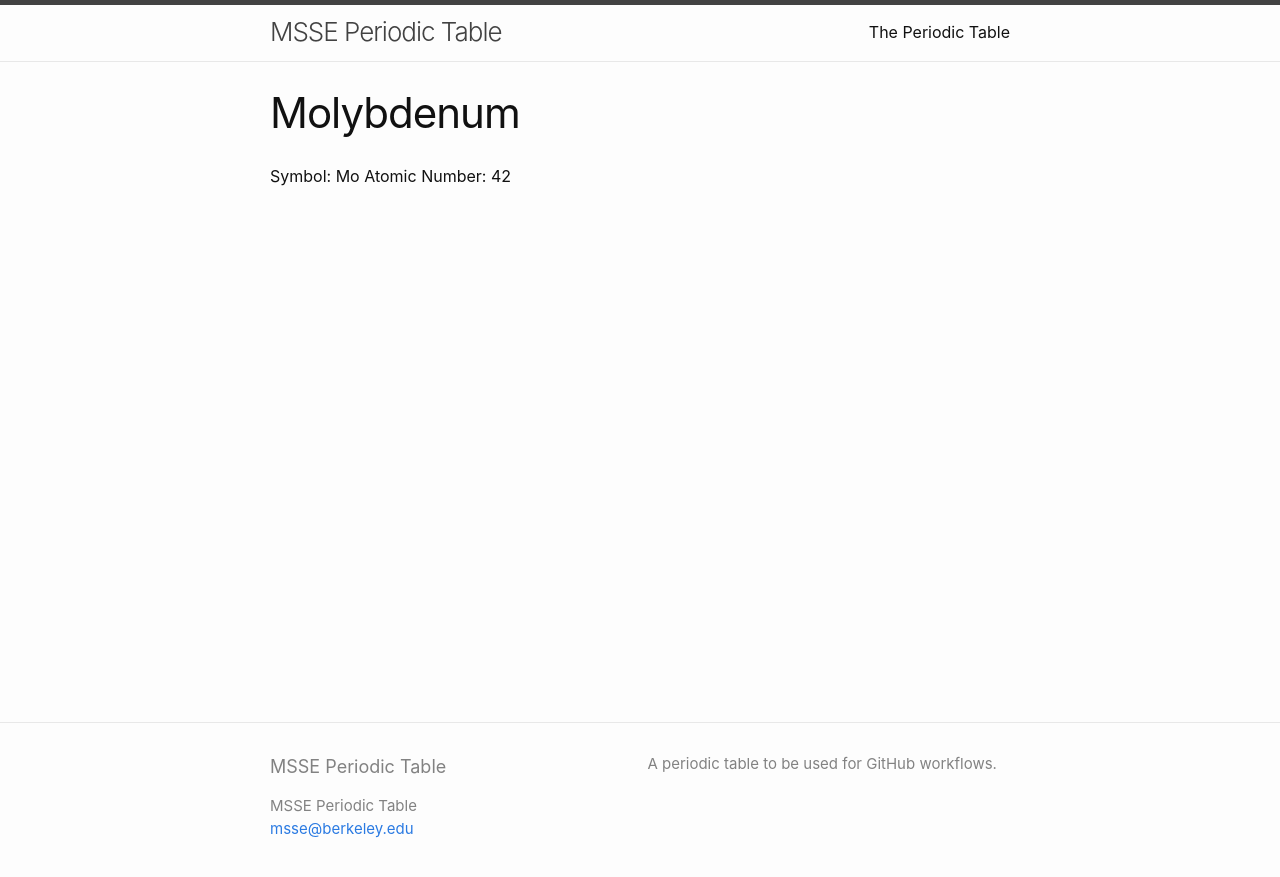
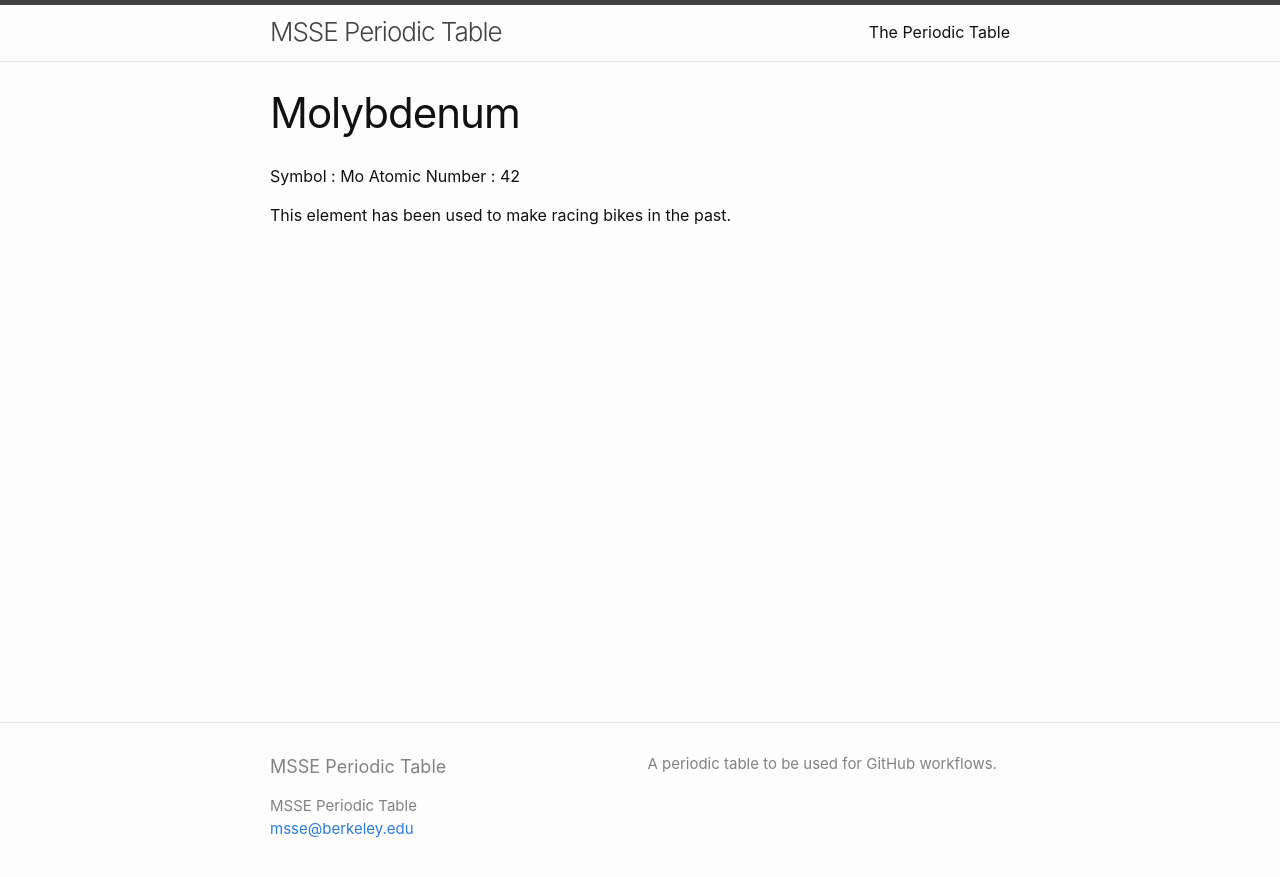
Before and after one commit to msse-chem-280-2023/periodic-table, a Jekyll site: the page built from molybdenem.md, in a window 1280 px wide. Shown: the top 877 px of the page. Built offline with Jekyll 4.4.1, drawn with Linux system fonts in a browser that asks for light colours.

Commit message:
Add spaces before colons like the instruction page did, also a fun fact

```diff
--- a/molybdenem.md
+++ b/molybdenem.md
@@ -3,5 +3,7 @@ layout: page
 title: Molybdenum
 ---
 
-Symbol: Mo
-Atomic Number: 42
+Symbol : Mo
+Atomic Number : 42
+
+This element has been used to make racing bikes in the past.
```
